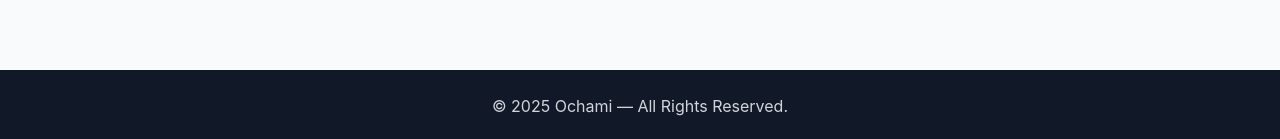
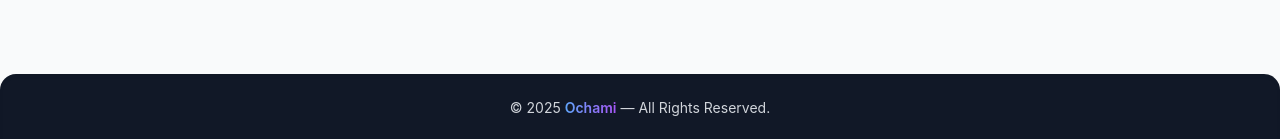
Before and after one commit to ochami-codes/Portfolio, a React (Vite) app: page /contact in a window 1280 px wide. Shown: the part 658-797 px from the top of the page. Built offline with nearby package versions, Linux system fonts and the light colour scheme.

Commit message:
Update Footer.jsx

```diff
--- a/src/components/Footer.jsx
+++ b/src/components/Footer.jsx
@@ -1,7 +1,13 @@
 export default function Footer() {
   return (
-    <footer className="bg-gray-900 text-gray-300 py-6 text-center">
-      <p>© {new Date().getFullYear()} Ochami — All Rights Reserved.</p>
+    <footer className="bg-gray-900 text-gray-300 py-6 text-center rounded-t-2xl shadow-inner">
+      <p className="text-sm">
+        © {new Date().getFullYear()}{" "}
+        <span className="bg-clip-text text-transparent bg-gradient-to-r from-blue-400 to-purple-500 font-semibold">
+          Ochami
+        </span>{" "}
+        — All Rights Reserved.
+      </p>
     </footer>
   );
 }
```
